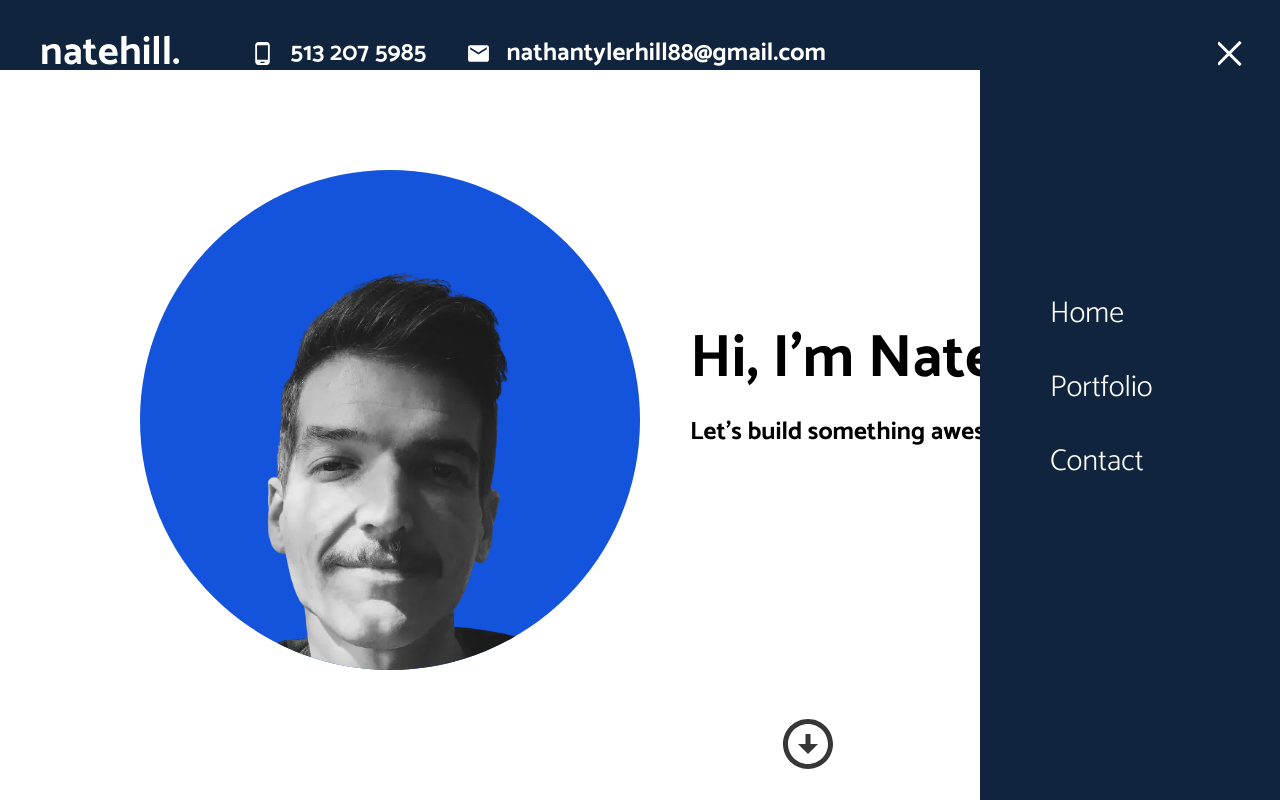
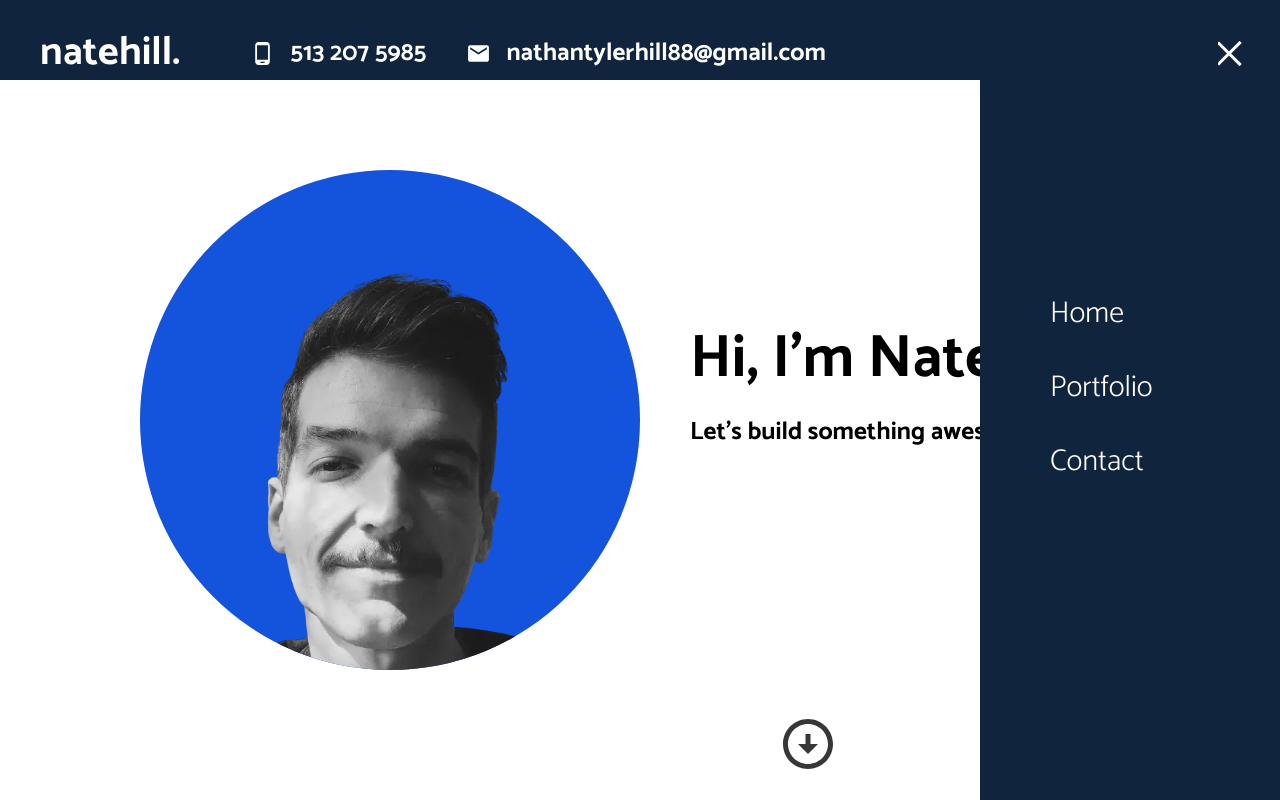
Before and after one commit to estin8/reactportfolio, a React (Create React App) app: page / in a window 1280 px wide. Built offline with nearby package versions, Linux system fonts and the light colour scheme.

Commit message:
changed img sizing on contacts

```diff
--- a/src/components/contact/Contact.jsx
+++ b/src/components/contact/Contact.jsx
@@ -29,12 +29,7 @@ function Contact() {
   return (
     <div className="contact" id="contact">
       <div className="left">
-        <img
-          src="assets/skyline.webp"
-          width="1080px"
-          height="720px"
-          alt="cincy skyline"
-        />
+        <img src="assets/skyline.webp" height="720px" alt="cincy skyline" />
       </div>
       <div className="right">
         <h2>Contact</h2>
--- a/src/components/topbar/topbar.scss
+++ b/src/components/topbar/topbar.scss
@@ -4,7 +4,7 @@
 
 .topbar {
     width: 100%;
-    height: 70px;
+    height: 80px;
     background-color: white;
     color: $mainColor;
     position: fixed;
```
